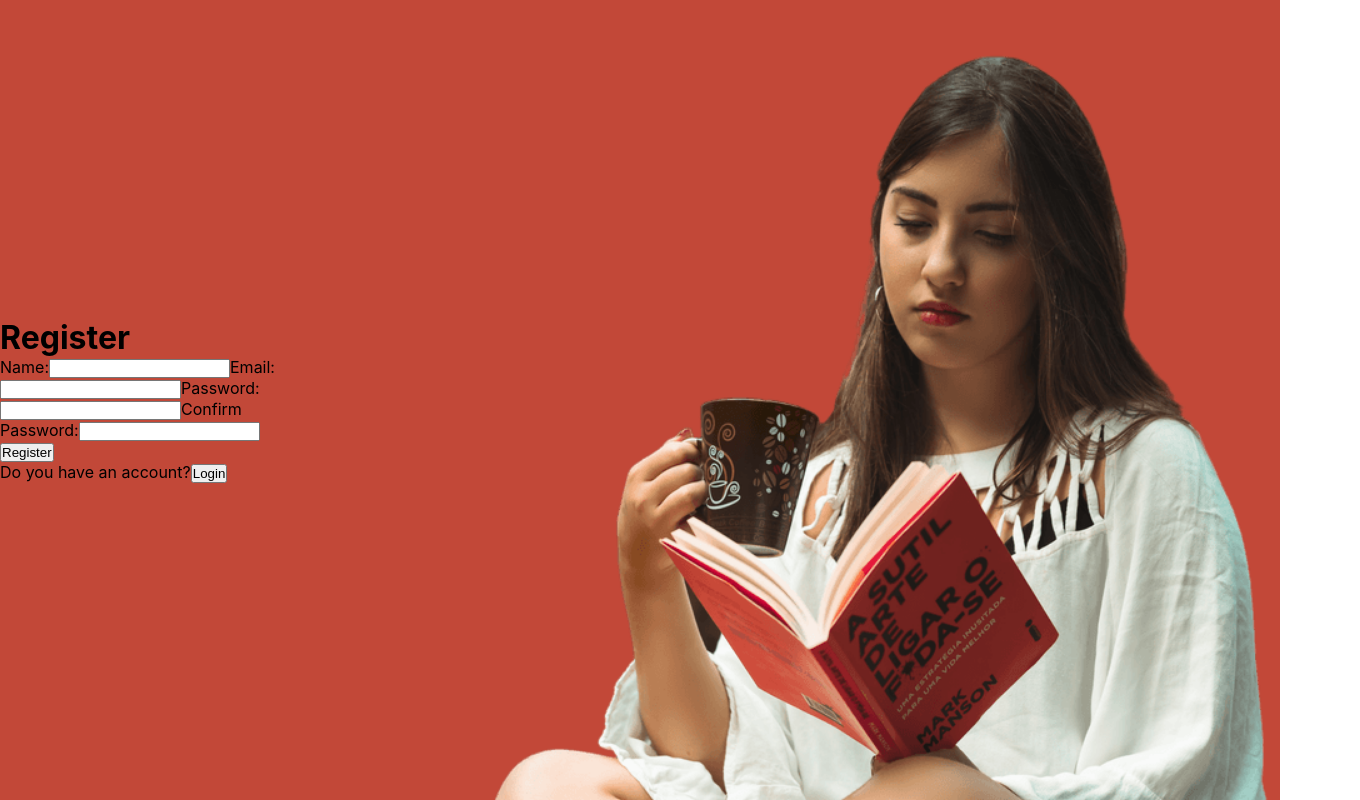
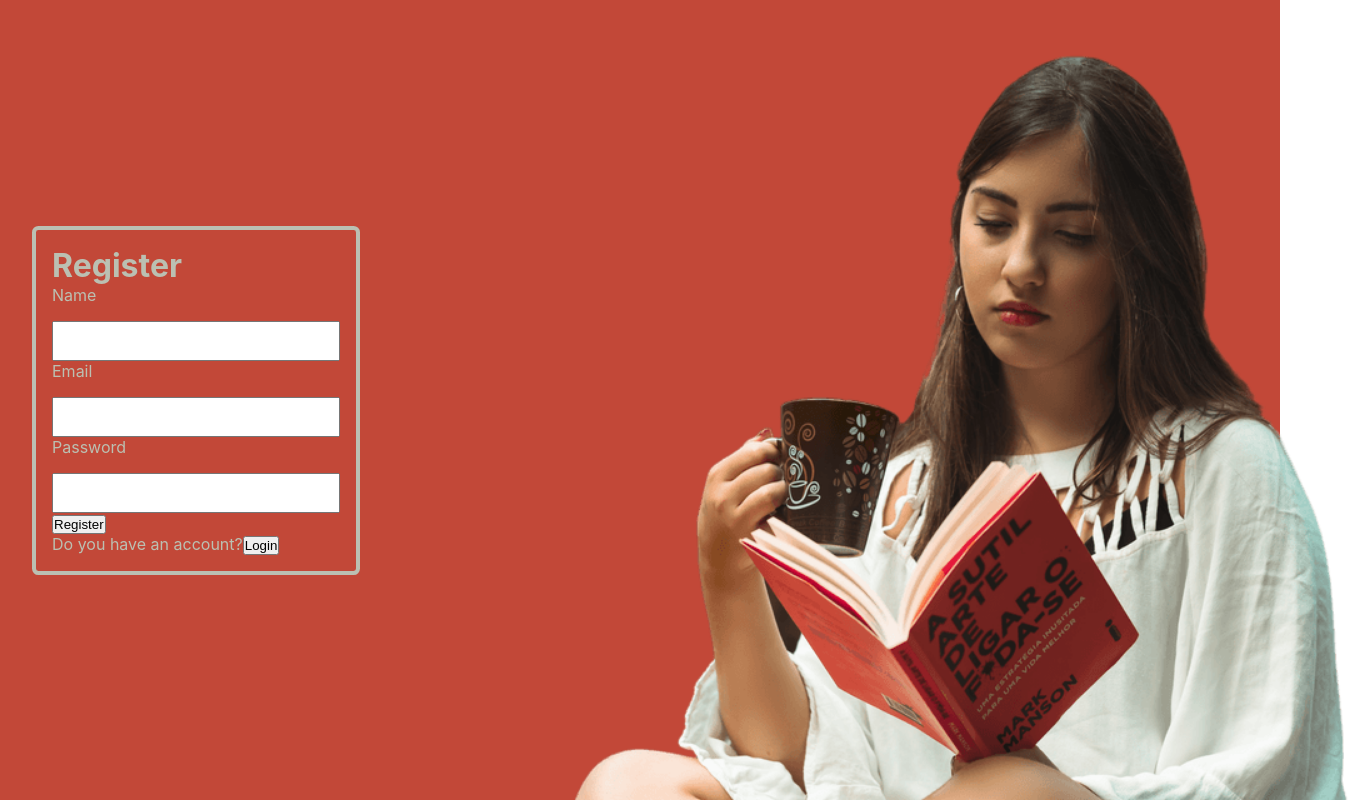
Before and after one commit to mohammadkhalaf/bookie, a React (Create React App) app in the folder client/: page / in a window 1280 px wide. Both pictures are taken after a click on the button "Start". Shown: the whole page, 1360 px wide, since content can reach past the window. Built offline with nearby package versions, Linux system fonts and the light colour scheme; the HTML template or start-up script is replaced by a standard one.

Commit message:
finish form function

```diff
--- /dev/null
+++ b/client/src/components/Alert/Alert.jsx
@@ -0,0 +1,7 @@
+import React from 'react';
+
+const Alert = () => {
+  return <div>Alert message goes here</div>;
+};
+
+export default Alert;
--- /dev/null
+++ b/client/src/components/Input/Input.jsx
@@ -0,0 +1,18 @@
+import React from 'react';
+
+const Input = ({ type, name, changeHandler, labelText, value, style }) => {
+  return (
+    <>
+      <label htmlFor={name}>{labelText}</label>
+      <input
+        type={type}
+        value={value}
+        onChange={changeHandler}
+        name={name}
+        className={style}
+      />
+    </>
+  );
+};
+
+export default Input;
--- a/client/src/components/Login/Login.jsx
+++ b/client/src/components/Login/Login.jsx
@@ -32,11 +32,11 @@ const Login = () => {
               <input type='password' />
             </label>
             <button>Login</button>
+            <p>
+              Do not have an account
+              <button onClick={toggleHandler}>Register here</button>
+            </p>
           </form>
-          <p>
-            Do not have an account
-            <button onClick={toggleHandler}>Register here</button>
-          </p>
         </>
       )}
     </div>
--- a/client/src/components/Register/Register.jsx
+++ b/client/src/components/Register/Register.jsx
@@ -1,52 +1,80 @@
 import { useState } from 'react';
-import Login from '../Login/Login';
-const userObject = {};
+
+import classes from './Register.module.css';
+import Input from '../Input/Input';
+import Alert from '../Alert/Alert';
+const userObject = {
+  name: '',
+  email: '',
+  password: '',
+  isRegistered: false,
+  alert: false,
+};
 
 const Register = () => {
   const [user, setUser] = useState(userObject);
   const [register, setRegister] = useState(false);
 
   const changeHandler = (e) => {
-    console.log(e.target);
+    setUser((prev) => ({
+      ...prev,
+      [e.target.name]: e.target.value,
+    }));
   };
   const submitHandler = (e) => {
     e.preventDefault();
+    console.log(user);
   };
   const toggleHandler = () => {
-    setRegister(!register);
-    console.log('s');
+    setUser({ ...user, isRegistered: !user.isRegistered });
   };
   return (
     <div>
-      {register && <Login />}
-      {!register && (
       <>
         <form onSubmit={submitHandler}>
-            <h1>Register</h1>
-            <label>
-              <span>Name:</span>
-              <input type='text' />
-            </label>
-            <label>
-              <span>Email:</span>
-              <input type='email' />
-            </label>
-            <label>
-              <span>Password:</span>
-              <input type='password' />
-            </label>
-            <label>
-              <span>Confirm Password:</span>
-              <input type='password' />
-            </label>
-            <button>Register</button>
+          <h1>{user.isRegistered ? 'Login' : 'Register'}</h1>
+          {user.alert && <Alert />}
+          {!user.isRegistered && (
+            <Input
+              style={classes.input}
+              labelText='Name'
+              name='name'
+              changeHandler={changeHandler}
+              value={user.name}
+              type='text'
+            />
+          )}
+
+          <Input
+            labelText='Email'
+            name='email'
+            changeHandler={changeHandler}
+            value={user.email}
+            type='email'
+            style={classes.input}
+          />
+          <Input
+            labelText='Password'
+            name='password'
+            changeHandler={changeHandler}
+            value={user.password}
+            type='password'
+            style={classes.input}
+          />
+
+          <button onClick={submitHandler}>
+            {!user.isRegistered ? 'Register' : 'Login'}
+          </button>
           <p>
-              Do you have an account?
-              <button onClick={toggleHandler}>Login</button>
+            {!user.isRegistered
+              ? 'Do you have an account?'
+              : 'Do not you have an account?'}
+            <button onClick={toggleHandler}>
+              {user.isRegistered ? 'Register' : 'Login'}
+            </button>
           </p>
         </form>
       </>
-      )}
     </div>
   );
 };
--- a/client/src/components/Register/Register.module.css
+++ b/client/src/components/Register/Register.module.css
@@ -0,0 +1,16 @@
+form {
+  margin-left: 2rem;
+  padding: 1rem;
+  border: 0.3rem #bbc0b2 solid;
+  border-radius: 0.4rem;
+  color: #bbc0b2;
+}
+label {
+  display: flex;
+  flex-direction: column;
+  margin-bottom: 1rem;
+}
+.input {
+  width: 18rem;
+  height: 2.5rem;
+}
```
Lines whose indentation alone changed are shown as unchanged.
